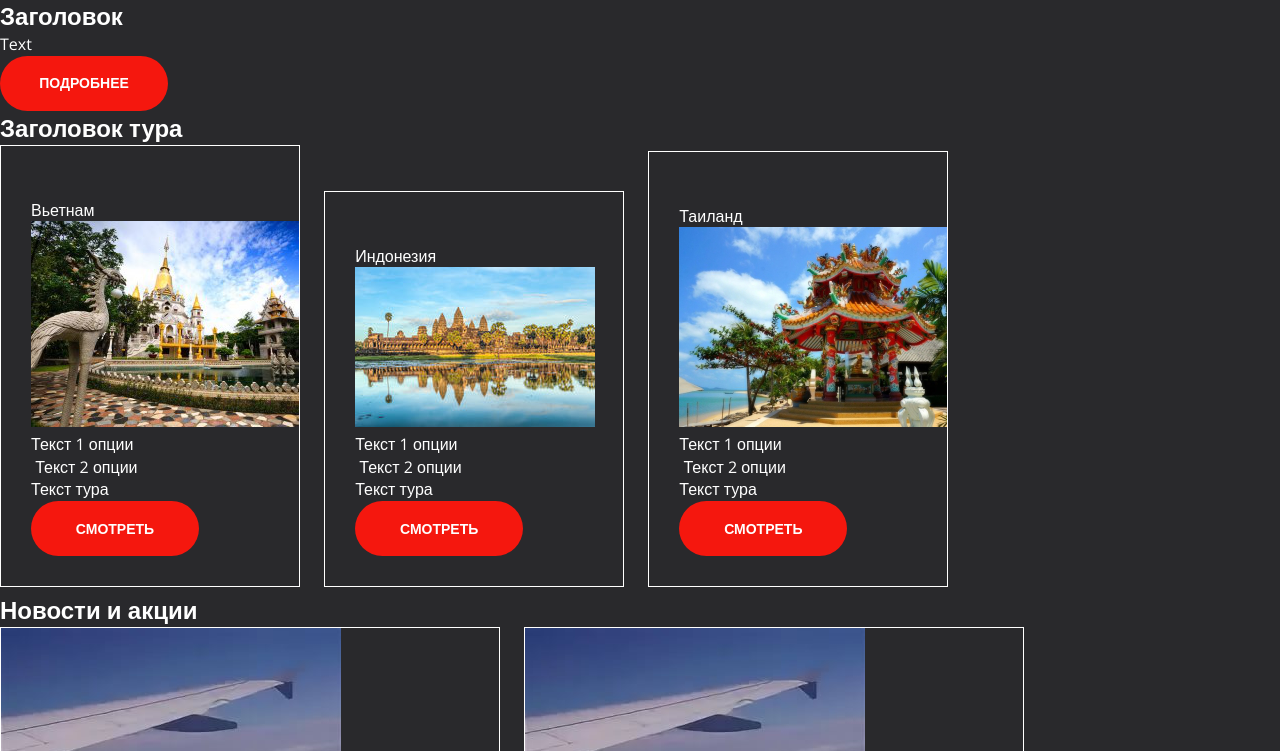
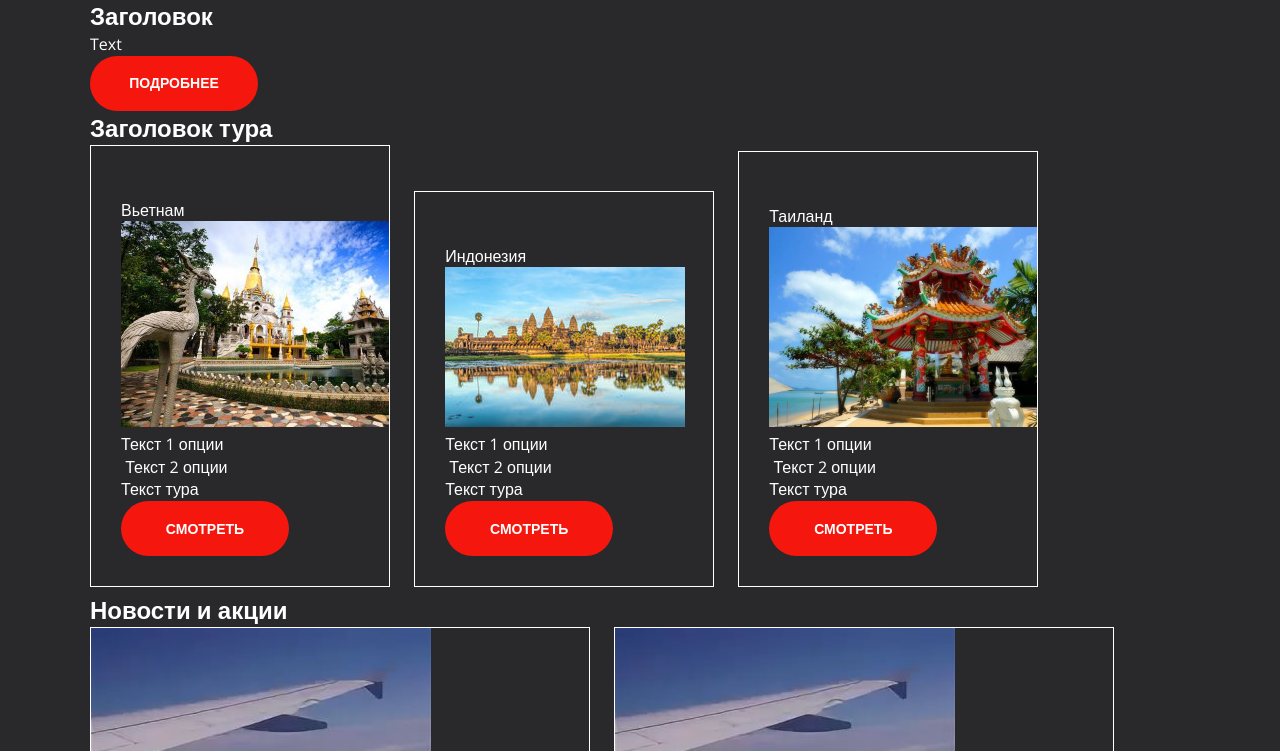
Before and after one commit to Viktor-Shcherbinin/-, a plain HTML site: page index.html in a window 1280 px wide. Shown: the part 101-852 px from the top of the page. Drawn offline with nearby package versions, Linux system fonts and the light colour scheme.

Commit message:
Update style.css

```diff
--- a/style.css
+++ b/style.css
@@ -16,7 +16,7 @@ html {
 }
 .container {
   margin: 0 auto;
-  wildt: 1100px;
+  width: 1100px;
 }
 header {
   position: relative;
```
